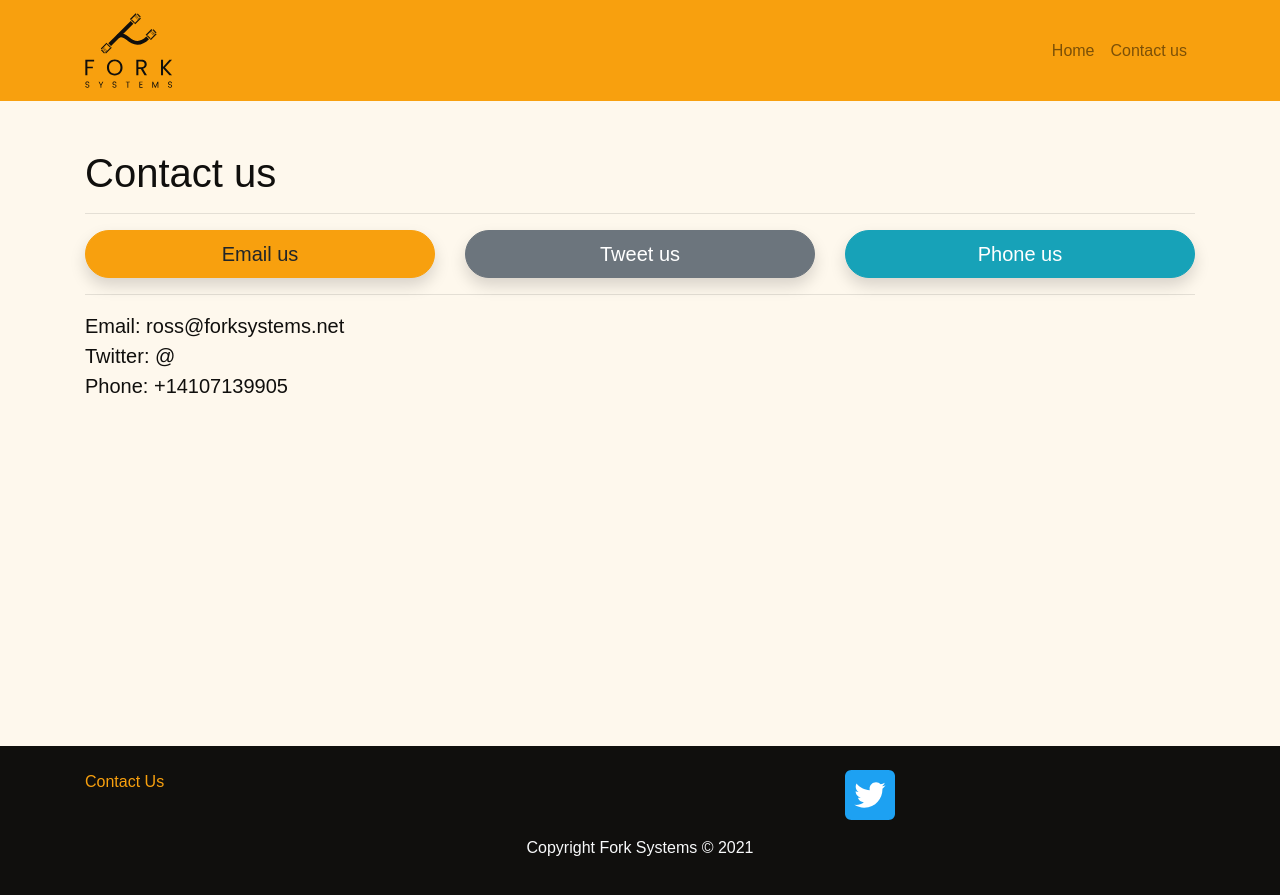
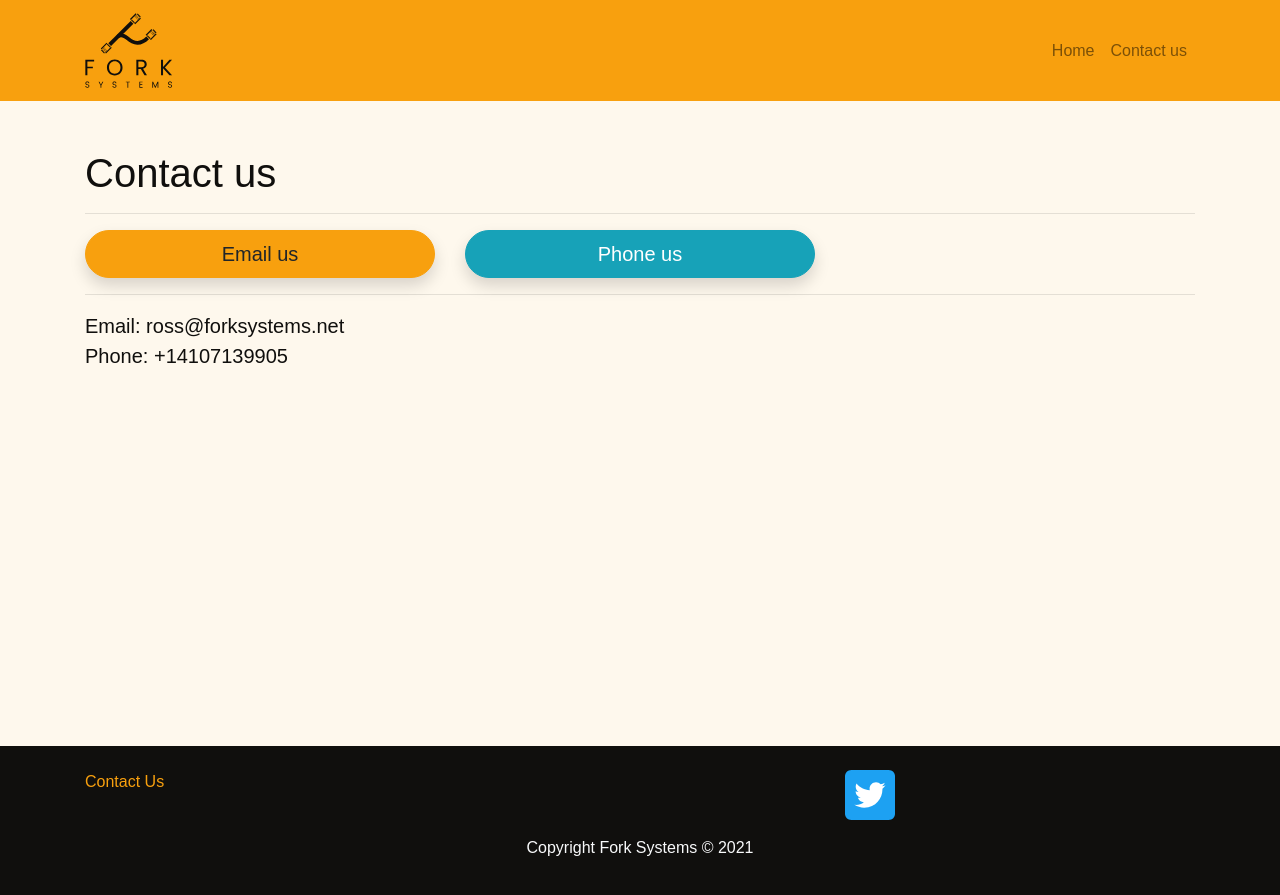
Before and after one commit to AS207960/fork-systems-website, a Jekyll site: the page built from contact.html, in a window 1280 px wide. Shown: the top 895 px of the page. Built offline with Jekyll 4.4.1, drawn with Linux system fonts in a browser that asks for light colours; nearby versions of some CDN libraries.

Commit message:
remove twitter contact for now

```diff
--- a/contact.html
+++ b/contact.html
@@ -10,9 +10,9 @@ title: Contact us
         <div class="col-12 col-md-4 text-center">
             <a href="mailto:{{ site.email }}" class="btn btn-primary btn-lg btn-block btn-primary shadow">Email us</a>
         </div>
-        <div class="col-12 col-md-4 text-center">
+        <!--<div class="col-12 col-md-4 text-center">
             <a href="https://twitter.com/{{ site.twitter }}" class="btn btn-primary btn-lg btn-block btn-secondary shadow">Tweet us</a>
-        </div>
+        </div>-->
         <div class="col-12 col-md-4 text-center">
             <a href="tel:{{ site.phone }}" class="btn btn-primary btn-lg btn-block btn-info shadow">Phone us</a>
         </div>
```
Also changed, not shown: other parts of contact.html (+1 -1 lines).
